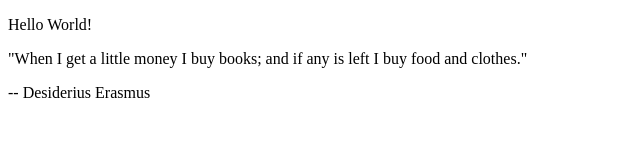
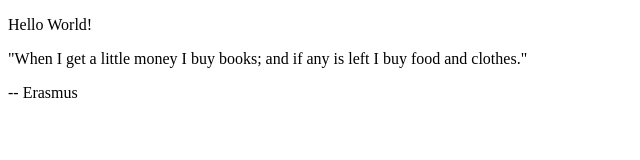
Before and after one commit to armorking1979/CMST-385, a plain HTML site: page project1/index.html in a window 1280 px wide. Shown: the whole page, without its empty margins (0-640 px from the left). Drawn offline with Linux system fonts and the light colour scheme.

Commit message:
Project 1 Second Test Commit

```diff
--- a/project1/index.html
+++ b/project1/index.html
@@ -12,6 +12,6 @@
       "When I get a little money I buy books; and if any is left I buy food and
       clothes."
     </p>
-    <p>-- Desiderius Erasmus</p>
+    <p>-- Erasmus</p>
   </body>
 </html>
```
